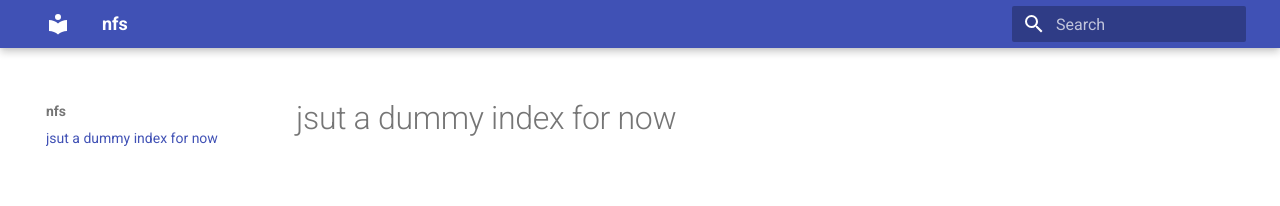
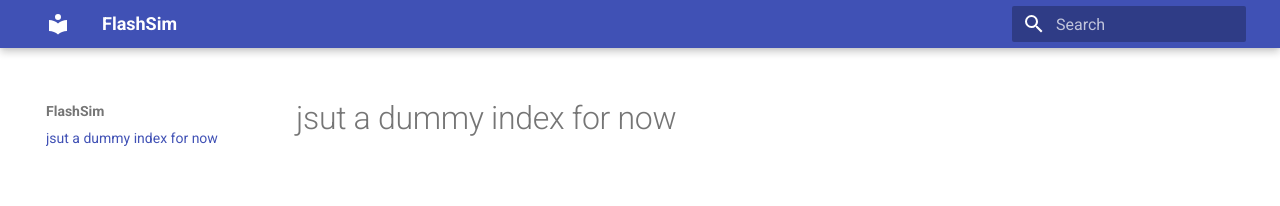
Before and after one commit to francesco-vaselli/FlashSim, an MkDocs documentation site: the page built from docs/index.md, in a window 1280 px wide. Shown: the top 206 px of the page. Built offline with MkDocs 1.6.1 and Material for MkDocs 9.7.7, drawn with Linux system fonts in a browser that asks for light colours.

Commit message:
Update mkdocs.yml

```diff
--- a/mkdocs.yml
+++ b/mkdocs.yml
@@ -1,6 +1,6 @@
 theme:
   name: material
 
-site_name: nfs
+site_name: FlashSim
 
 site_url: https://francesco-vaselli.github.io/nfs/
```
